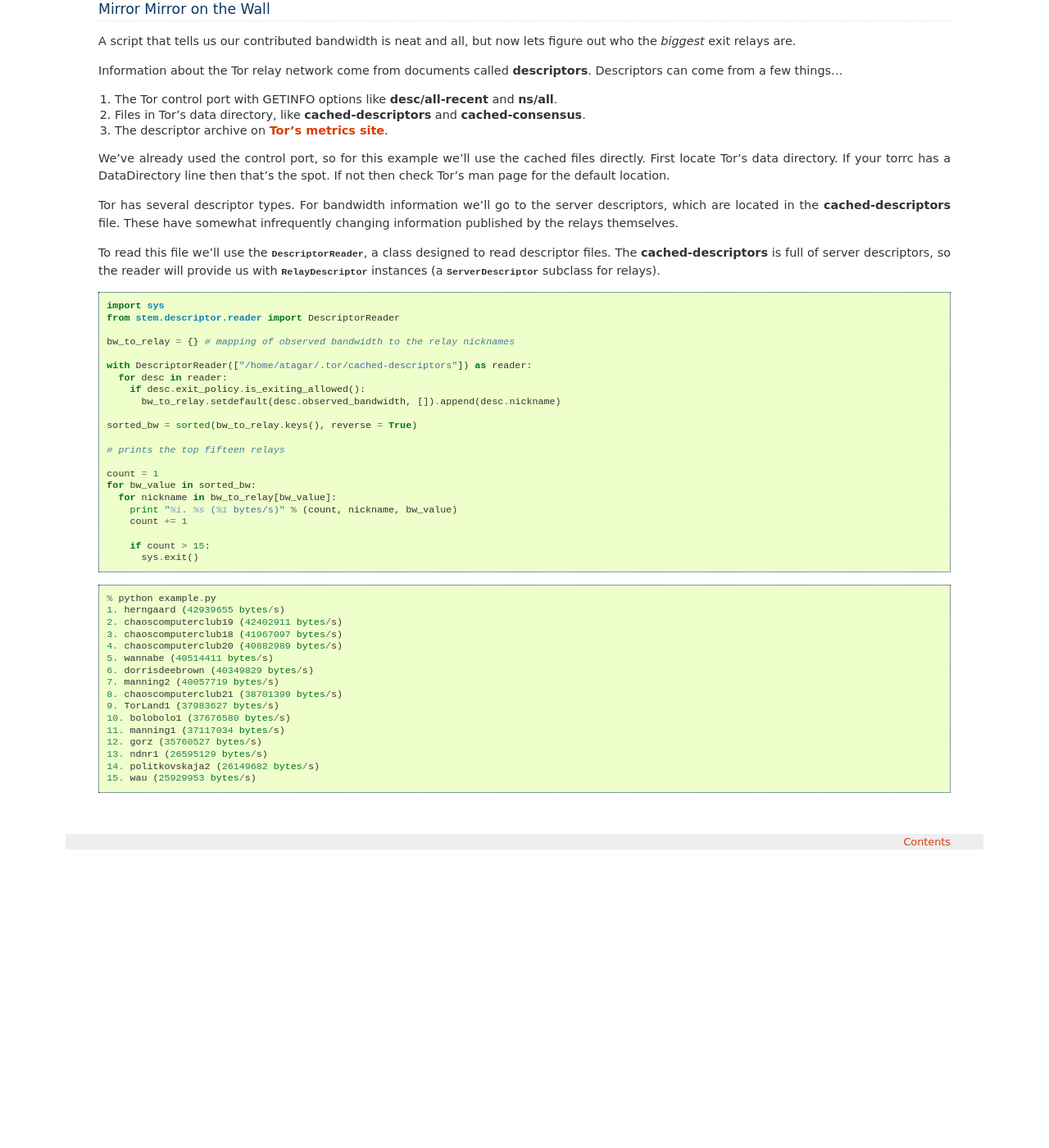
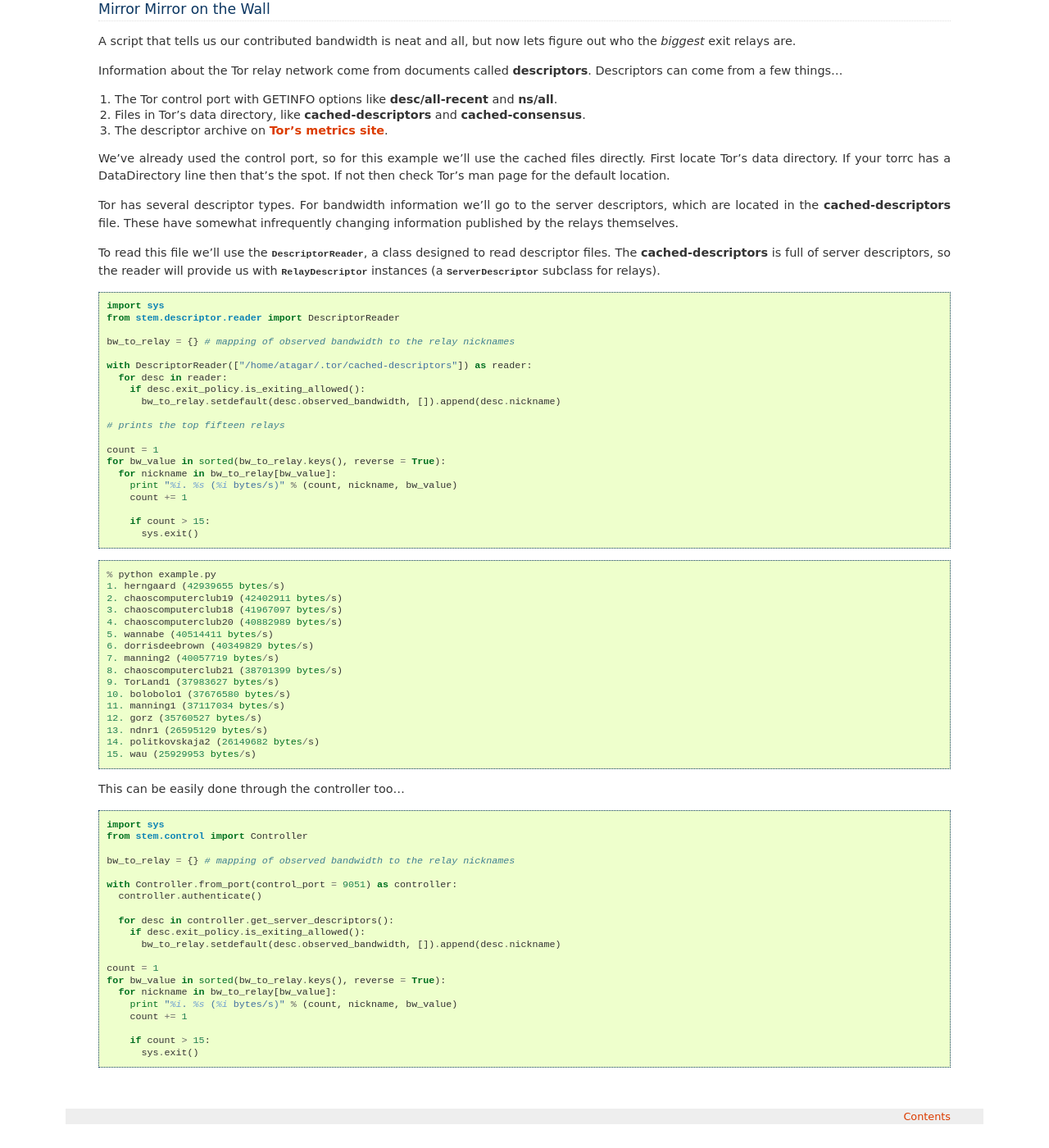
Before and after one commit to torproject/stem, a Sphinx documentation site: the page built from docs/tutorial.rst, in a window 1280 px wide and 1400 px high, scrolled down 1169 px. Shown: the whole window at 82% size. Built offline with Sphinx 7.4.7, drawn with Linux system fonts in a browser that asks for light colours; before the commit the page ends 2234 px from its top, so only the background shows below that.

Commit message:
Using get_server_descriptors() in the tutorial
Using the controller's new get_server_descriptors() method to exemplify an
alternate way of doing the 'Mirror Mirror on the Wall' tutorial without reading
the cached files directly. Both methods have advantages so I definitely want to
exemplify each.

```diff
--- a/docs/tutorial.rst
+++ b/docs/tutorial.rst
@@ -95,12 +95,10 @@ To read this file we'll use the :class:`~stem.descriptor.reader.DescriptorReader
       if desc.exit_policy.is_exiting_allowed():
         bw_to_relay.setdefault(desc.observed_bandwidth, []).append(desc.nickname)
 
-  sorted_bw = sorted(bw_to_relay.keys(), reverse = True)
-
   # prints the top fifteen relays
 
   count = 1
-  for bw_value in sorted_bw:
+  for bw_value in sorted(bw_to_relay.keys(), reverse = True):
     for nickname in bw_to_relay[bw_value]:
       print "%i. %s (%i bytes/s)" % (count, nickname, bw_value)
       count += 1
@@ -126,3 +124,28 @@ To read this file we'll use the :class:`~stem.descriptor.reader.DescriptorReader
   13. ndnr1 (26595129 bytes/s)
   14. politkovskaja2 (26149682 bytes/s)
   15. wau (25929953 bytes/s)
+
+This can be easily done through the controller too...
+
+::
+
+  import sys
+  from stem.control import Controller
+
+  bw_to_relay = {} # mapping of observed bandwidth to the relay nicknames
+
+  with Controller.from_port(control_port = 9051) as controller:
+    controller.authenticate()
+
+    for desc in controller.get_server_descriptors():
+      if desc.exit_policy.is_exiting_allowed():
+        bw_to_relay.setdefault(desc.observed_bandwidth, []).append(desc.nickname)
+
+  count = 1
+  for bw_value in sorted(bw_to_relay.keys(), reverse = True):
+    for nickname in bw_to_relay[bw_value]:
+      print "%i. %s (%i bytes/s)" % (count, nickname, bw_value)
+      count += 1
+
+      if count > 15:
+        sys.exit()
```
Also changed, not shown: 1 other file.
